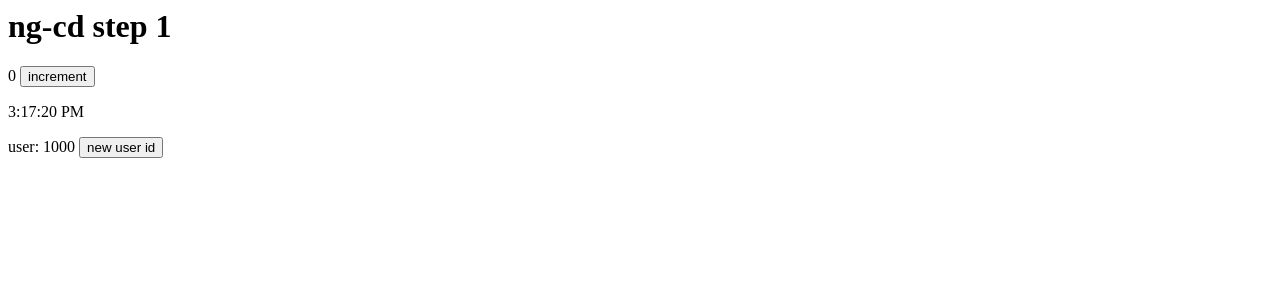
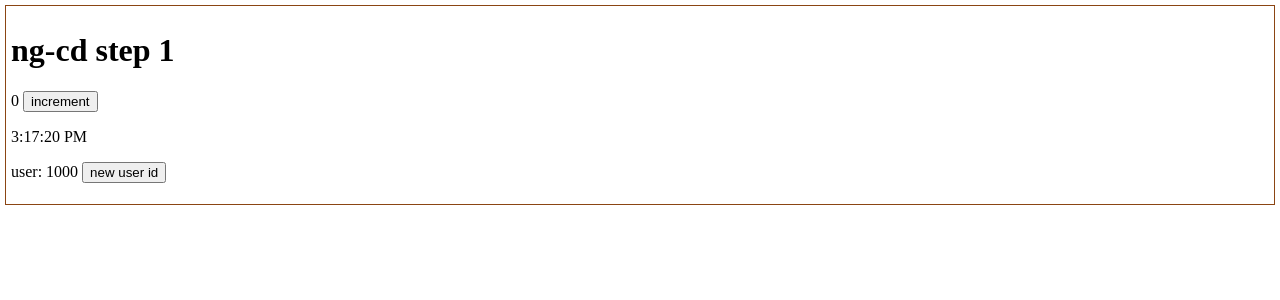
Before and after one commit to fredyang/ng-cd, an Angular app: page / in a window 1280 px wide. Shown: the top 300 px of the page. Built offline with nearby package versions, Linux system fonts and the light colour scheme.

Commit message:
2 files modified

```diff
--- a/src/app/app/app.component.ts
+++ b/src/app/app/app.component.ts
@@ -6,6 +6,9 @@ import { UserService } from '../user.service';
   selector: 'app-root',
   templateUrl: './app.component.html',
   styleUrls: ['./app.component.css'],
+  host: {
+    'class': 'box'
+  }
 })
 export class AppComponent {
 
--- a/src/global_styles.css
+++ b/src/global_styles.css
@@ -1 +1,12 @@
 /* Add application styles & imports to this file! */
+.box {
+  display: block;
+  margin: 5px;
+  border: 1px solid saddlebrown;
+  padding: 5px;
+}
+html, body {
+  margin: 0;
+  padding: 0;
+  height: 100%;
+}
```
